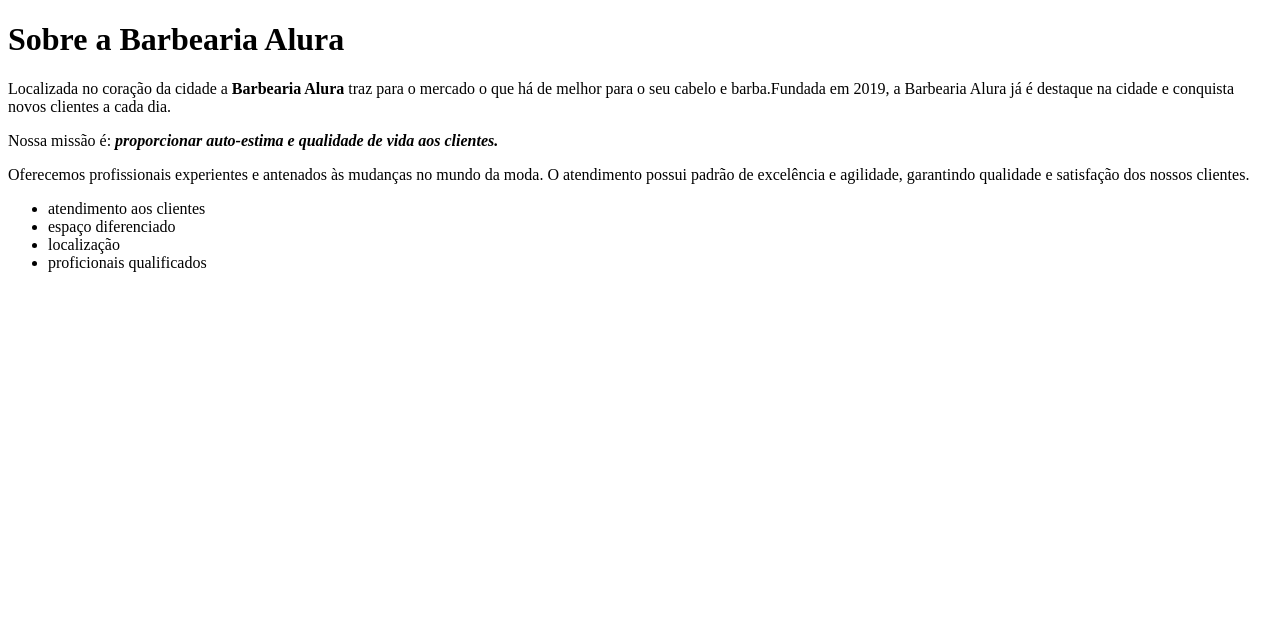
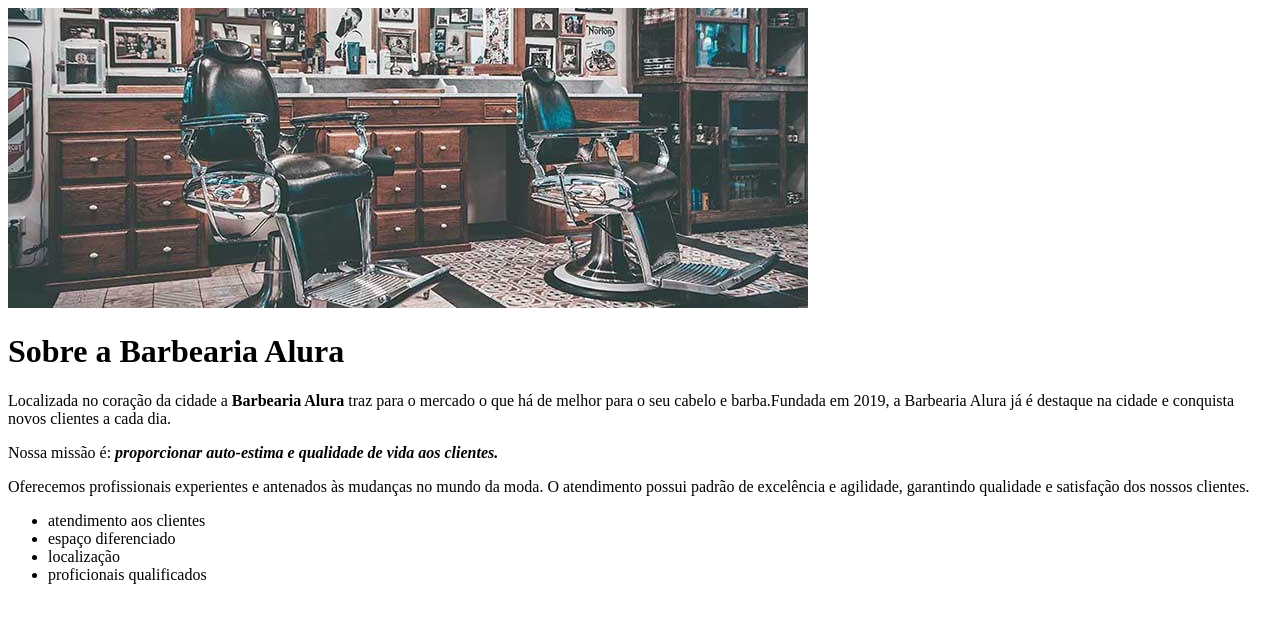
Before and after one commit to andreilamaciel/barbearia-alura, a plain HTML site: page index.html in a window 1280 px wide. Drawn offline with Linux system fonts and the light colour scheme.

Commit message:
html corrigido

```diff
--- a/index.html
+++ b/index.html
@@ -7,7 +7,7 @@
 <link rel="stylesheet"hnef="style.css">
 </head>
 <body>
-  <ing src="banner.jpg"
+  <img src="banner.jpg"
   <div class="principal">
   <h1>Sobre a Barbearia Alura</h1>
   <p>Localizada no coração da cidade a <strong>Barbearia Alura</strong> traz para o mercado o que há de melhor para o seu cabelo e barba.Fundada em 2019, a Barbearia Alura já é destaque na cidade e conquista novos clientes a cada dia.</p>
@@ -20,6 +20,7 @@
  <li class="itens">espaço diferenciado</li>
 <li class="itens">localização</li>
 <li class="itens">proficionais qualificados</li>
+  </ul>
 </div>
 </body>
 </html>
--- a/style.css
+++ b/style.css
@@ -1,5 +1,12 @@
 body{
     background: #cccc;
+}
+#banner{
+    width: 100%;
+}
+.principal{
+    background: #cccccc;
+    padding: 30px;
 }
 p {
     text-align: center;
```
